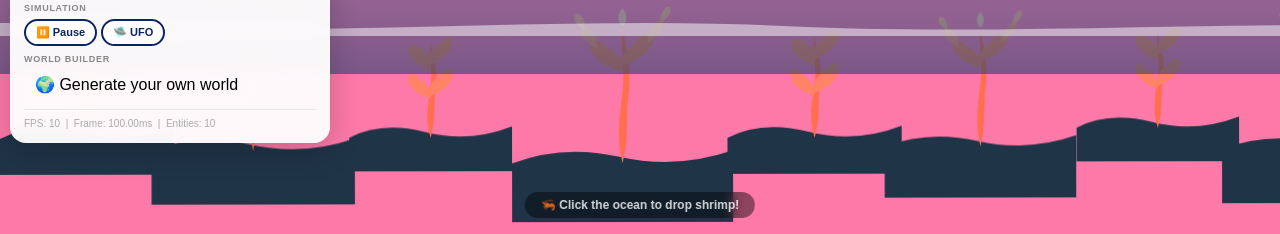
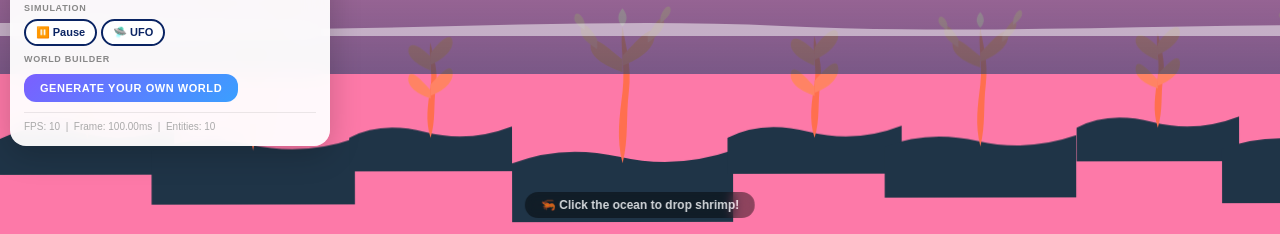
Before and after one commit to KeYang89/GameEngineForPlanets, a plain HTML site: page index.html in a window 1280 px wide. Shown: the part 566-800 px from the top of the page. Drawn offline with Linux system fonts and the light colour scheme; animation ran at ten frames a second.

Commit message:
clean up styles

```diff
--- a/index.html
+++ b/index.html
@@ -51,24 +51,6 @@
         }
         .hud-toggle-btn.collapsed .chevron {
             transform: rotate(-90deg);
-        }
-
-        /* World builder link styled like a button */
-        .control-group-link {
-            display: inline-block;
-            text-decoration: none;
-            color: inherit;
-            background: rgba(255,255,255,0.07);
-            border: 1px solid rgba(255,255,255,0.15);
-            border-radius: 5px;
-            padding: 4px 10px;
-            font-size: inherit;
-            cursor: pointer;
-            transition: background 0.2s, border-color 0.2s;
-        }
-        .control-group-link:hover {
-            background: rgba(255,255,255,0.15);
-            border-color: rgba(255,255,255,0.35);
         }
 
         /* Visual cue that the panel is collapsed */
@@ -303,7 +285,9 @@
             <!-- Generate World -->
             <div class="control-group">
                 <div class="control-group-label">World Builder</div>
-                <a href="genWorld.html" class="control-group-link" data-tip="Design and generate your own custom ocean world.">🌍 Generate your own world</a>
+                <a href="genWorld.html" class="control-group-link btn-world-builder" data-tip="Design and generate your own custom ocean world.">
+                    <span>Generate your own world</span>
+                </a>
             </div>
         </div>
 
--- a/styles.css
+++ b/styles.css
@@ -98,6 +98,61 @@ body.night #stars { opacity: 1; }
     50%       { opacity: 1;   }
 }
 
+
+/* Special Styling for World Builder Link */
+.btn-world-builder {
+    display: inline-block;
+    text-decoration: none;
+    background: linear-gradient(135deg, #7b5fff, #3a9fff);
+    color: white !important; /* Override HUD link color */
+    padding: 8px 16px;
+    border-radius: 12px;
+    font-size: 11px;
+    font-weight: 800;
+    text-transform: uppercase;
+    letter-spacing: 0.05em;
+    border: none;
+    box-shadow: 0 4px 15px rgba(123, 95, 255, 0.3);
+    transition: all 0.3s cubic-bezier(0.175, 0.885, 0.32, 1.275);
+    position: relative;
+    overflow: hidden;
+    margin-top: 4px;
+    animation: ctaPulse 3s infinite;
+}
+
+.btn-world-builder:hover {
+    transform: translateY(-2px) scale(1.05);
+    box-shadow: 0 6px 20px rgba(123, 95, 255, 0.5);
+    filter: brightness(1.1);
+}
+
+.btn-world-builder:active {
+    transform: translateY(0) scale(0.98);
+}
+
+/* Shiny "swipe" effect on hover */
+.btn-world-builder::after {
+    content: '';
+    position: absolute;
+    top: -50%;
+    left: -60%;
+    width: 20%;
+    height: 200%;
+    background: rgba(255, 255, 255, 0.2);
+    transform: rotate(30deg);
+    transition: all 0.5s;
+}
+
+.btn-world-builder:hover::after {
+    left: 120%;
+}
+
+/* Subtle attention-grabbing pulse */
+@keyframes ctaPulse {
+    0% { box-shadow: 0 0 0 0 rgba(123, 95, 255, 0.6); }
+    70% { box-shadow: 0 0 0 10px rgba(123, 95, 255, 0); }
+    100% { box-shadow: 0 0 0 0 rgba(123, 95, 255, 0); }
+}
 
 /* ── Game Container ────────────────────────────────────────────────────────── */
 #game-container {
```
Also changed, not shown: genWorld.html (+1 -1 lines).
